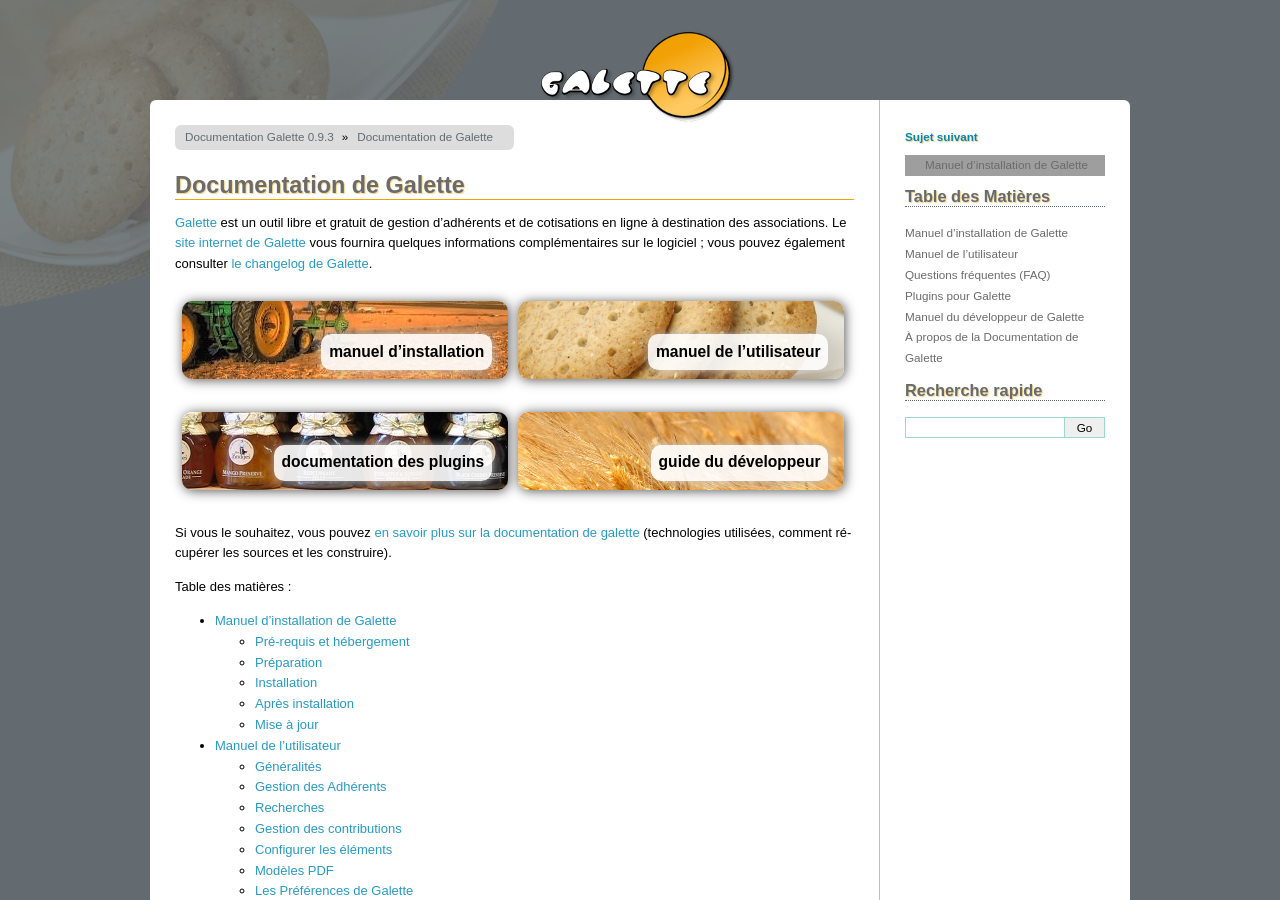
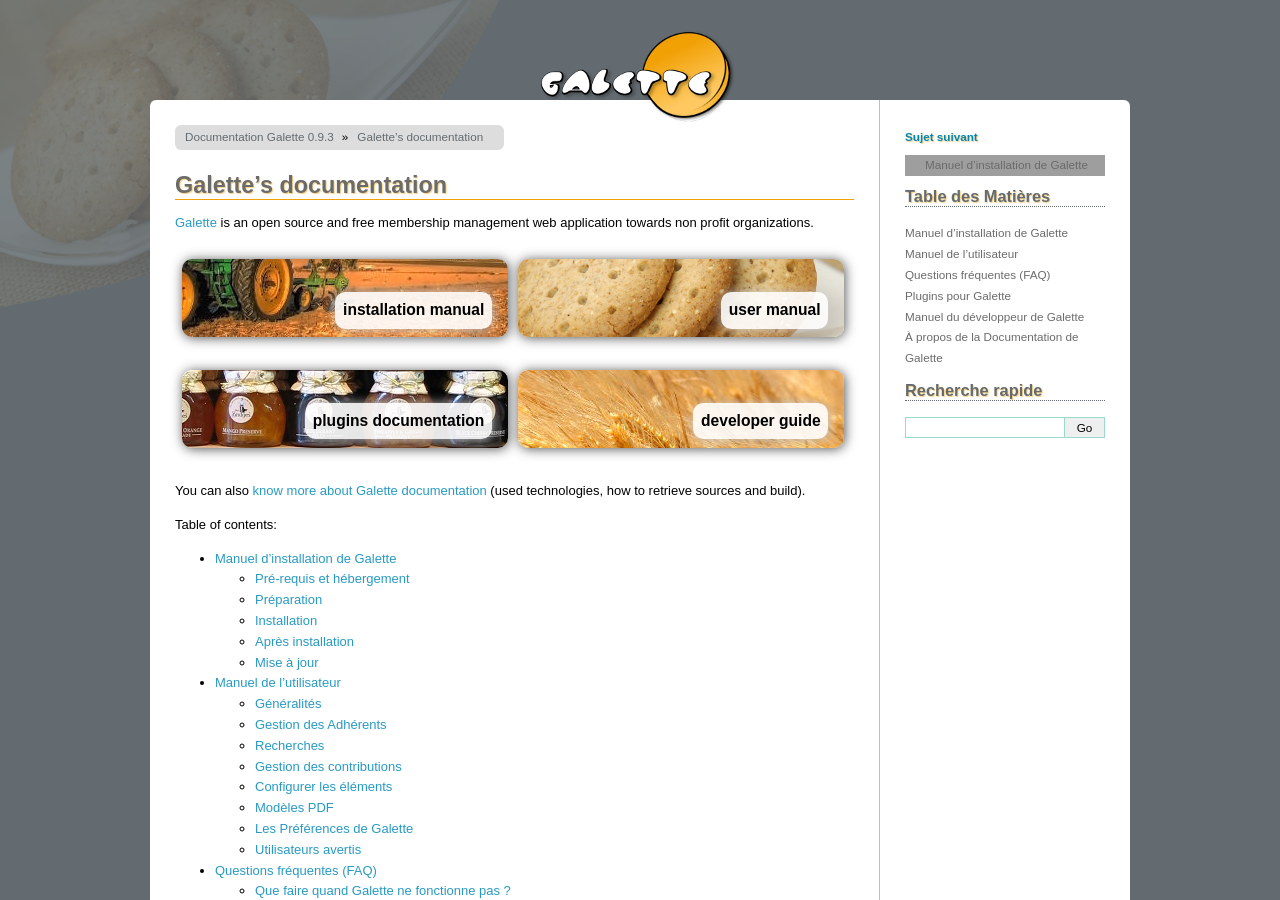
Before and after one commit to galette/galettedoc, a Sphinx documentation site: the page built from source/index.rst, in a window 1280 px wide and 900 px high. Built offline with Sphinx 7.4.7, drawn with Linux system fonts in a browser that asks for light colours; grey boxes are pictures that could not be loaded.

Commit message:
Translate main page; refs #1321

```diff
--- a/source/index.rst
+++ b/source/index.rst
@@ -3,32 +3,32 @@
    You can adapt this file completely to your liking, but it should at least
    contain the root `toctree` directive.
 
-Documentation de Galette
-========================
+Galette's documentation
+=======================
 
-`Galette <https://galette.eu>`_ est un outil libre et gratuit de gestion d'adhérents et de cotisations en ligne à destination des associations. Le `site internet de Galette <https://galette.eu>`_ vous fournira quelques informations complémentaires sur le logiciel ; vous pouvez également consulter :doc:`le changelog de Galette </changelog>`.
+`Galette <https://galette.eu>`_ is an open source and free membership management web application towards non profit organizations.
 
 .. rst-class:: docs install_doc
 
-:doc:`manuel d'installation <installation/index>`
+:doc:`installation manual <installation/index>`
 
 .. rst-class:: docs user_doc
 
-:doc:`manuel de l'utilisateur <usermanual/index>`
+:doc:`user manual <usermanual/index>`
 
 .. rst-class:: docs plugins_doc
 
-:doc:`documentation des plugins <plugins/index>`
+:doc:`plugins documentation <plugins/index>`
 
 .. rst-class:: docs devel_doc
 
-:doc:`guide du développeur <development/index>`
+:doc:`developer guide <development/index>`
 
-Si vous le souhaitez, vous pouvez :doc:`en savoir plus sur la documentation de galette</about>` (technologies utilisées, comment récupérer les sources et les construire).
+You can also :doc:`know more about Galette documentation </about>` (used technologies, how to retrieve sources and build).
 
 .. only:: html
 
-   Table des matières :
+   Table of contents:
 
 .. toctree::
    :maxdepth: 2
```
